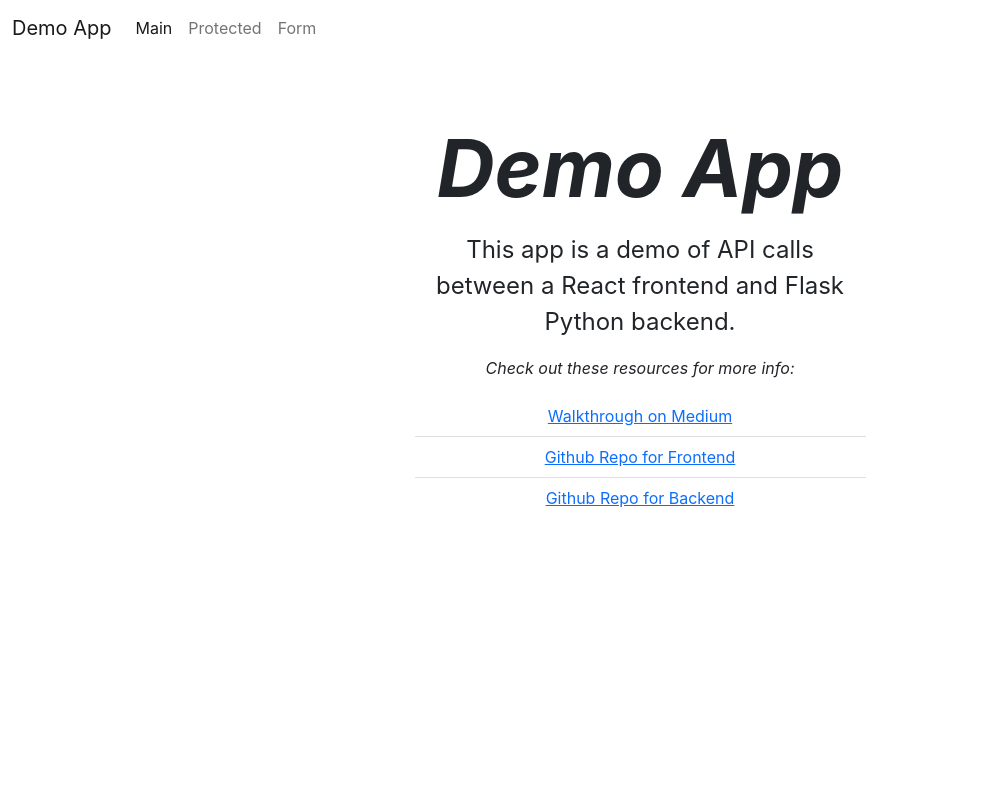
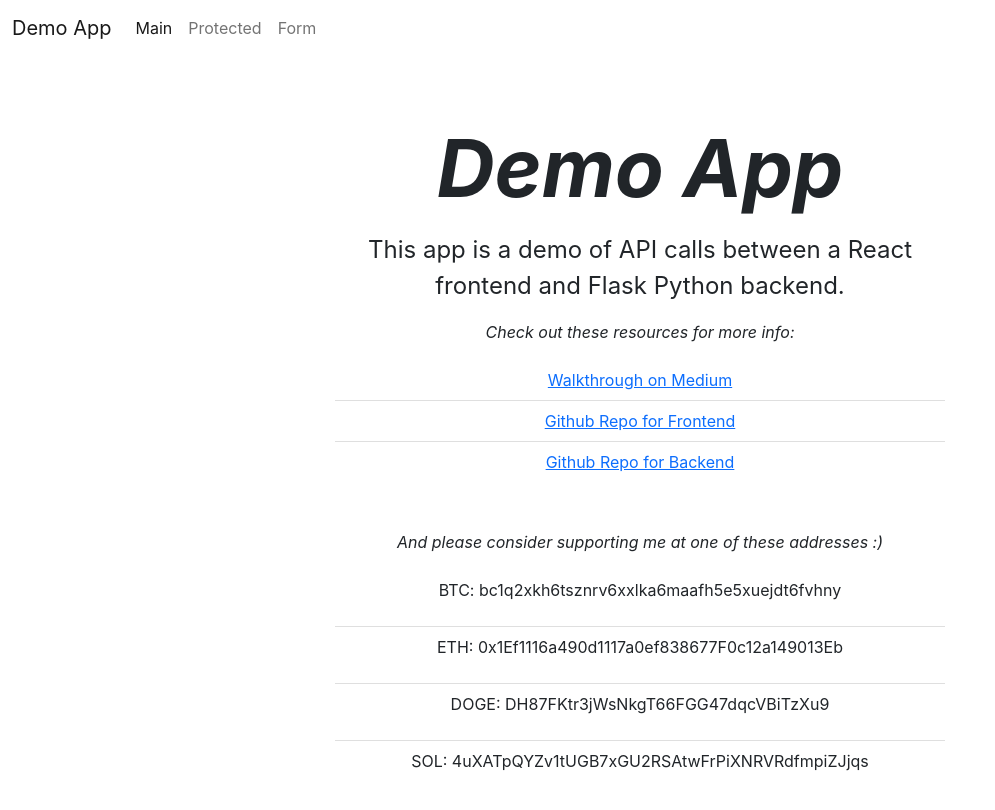
Before and after one commit to Baloguna16/demo-client, a React (Create React App) app: page / in a window 1280 px wide. Shown: the top 810 px of the page, without its empty margins (0-995 px from the left). Built offline with nearby package versions, Linux system fonts and the light colour scheme.

Commit message:
config cookies and add to landing

```diff
--- a/src/components/pages/Index.js
+++ b/src/components/pages/Index.js
@@ -6,14 +6,14 @@ const Index = () => {
           <div className="col-sm-1"></div>
           <div className="col-sm-10">
             <div className="row my-3">
-              <div className="col-sm-3"></div>
-              <div className="col-sm-6">
+              <div className="col-sm-2"></div>
+              <div className="col-sm-8">
                 <h1 className="text-center display-1 fw-bold fst-italic">Demo App</h1>
                 <p className="text-center my-3 fs-4">This app is a demo of API calls between a React frontend and Flask Python backend.</p>
                 <p className="text-center mt-3 fst-italic">Check out these resources for more info:</p>
                 <ul class="list-group list-group-flush">
                   <li class="list-group-item text-center">
-                    <a href="https://www.hubbub.shop">Walkthrough on Medium</a>
+                    <a href="https://medium.com/p/bc002dd94787/edit">Walkthrough on Medium</a>
                   </li>
                   <li class="list-group-item text-center">
                     <a href="https://www.github.com/Baloguna16/demo-client">Github Repo for Frontend</a>
@@ -22,8 +22,23 @@ const Index = () => {
                     <a href="https://www.github.com/Baloguna16/demo-server">Github Repo for Backend</a>
                   </li>
                 </ul>
+                <p className="text-center mt-5 fst-italic">And please consider supporting me at one of these addresses :)</p>
+                <ul class="list-group list-group-flush">
+                  <li class="list-group-item text-center">
+                    <p>BTC: bc1q2xkh6tsznrv6xxlka6maafh5e5xuejdt6fvhny</p>
+                  </li>
+                  <li class="list-group-item text-center">
+                    <p>ETH: 0x1Ef1116a490d1117a0ef838677F0c12a149013Eb</p>
+                  </li>
+                  <li class="list-group-item text-center">
+                    <p>DOGE: DH87FKtr3jWsNkgT66FGG47dqcVBiTzXu9</p>
+                  </li>
+                  <li class="list-group-item text-center">
+                    <p>SOL: 4uXATpQYZv1tUGB7xGU2RSAtwFrPiXNRVRdfmpiZJjqs</p>
+                  </li>
+                </ul>
               </div>
-              <div className="col-sm-3"></div>
+              <div className="col-sm-2"></div>
             </div>
           </div>
           <div className="col-sm-1"></div>
--- a/src/components/pages/Main.js
+++ b/src/components/pages/Main.js
@@ -25,7 +25,7 @@ const Main = ({ setFlashMessages }) => {
         if (!process.env.NODE_ENV || process.env.NODE_ENV === 'development') {
           configs = { sameSite: 'none', secure: true}
         } else {
-          configs = { domain: process.env.REACT_APP_DOMAIN, sameSite: 'none'}
+          configs = { domain: process.env.REACT_APP_DOMAIN, sameSite: 'none', secure: false}
         }
         Cookies.set('sessionToken', data.session, configs);
         setFlashMessages(["The session token has been set in your browser."])
```
